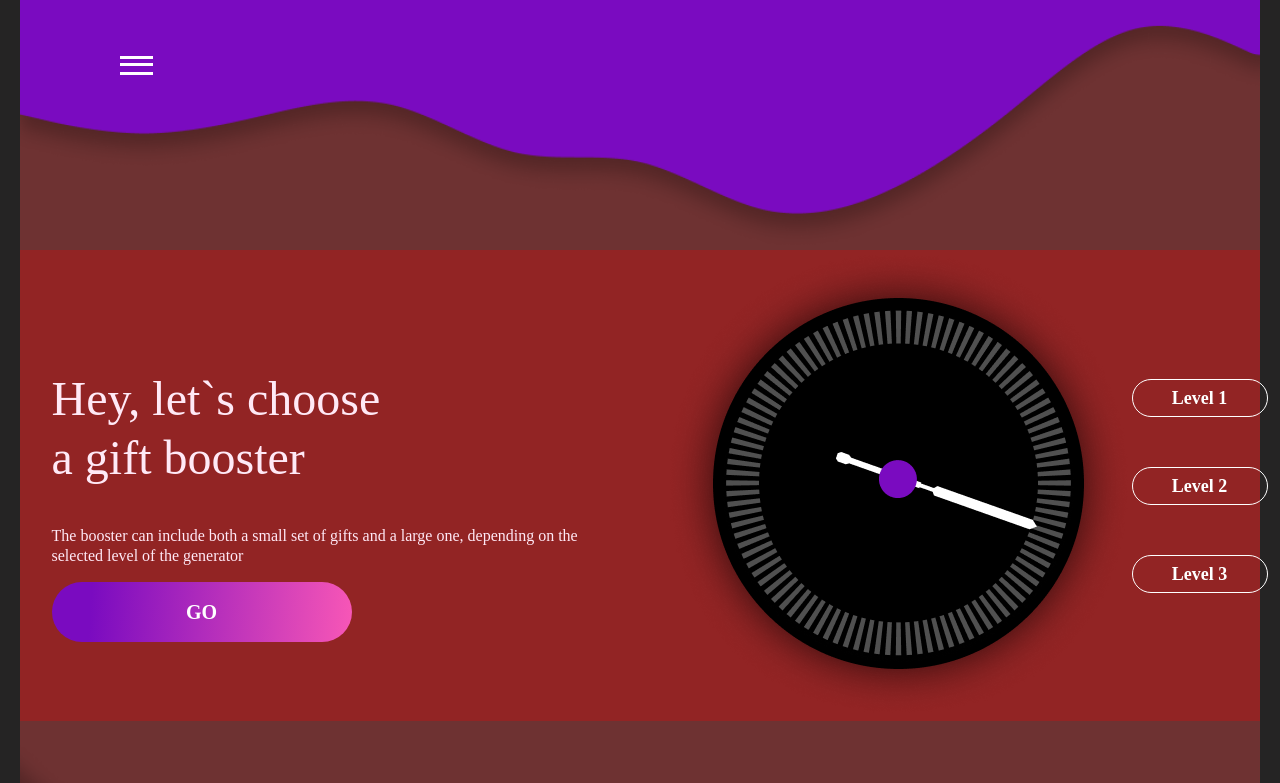
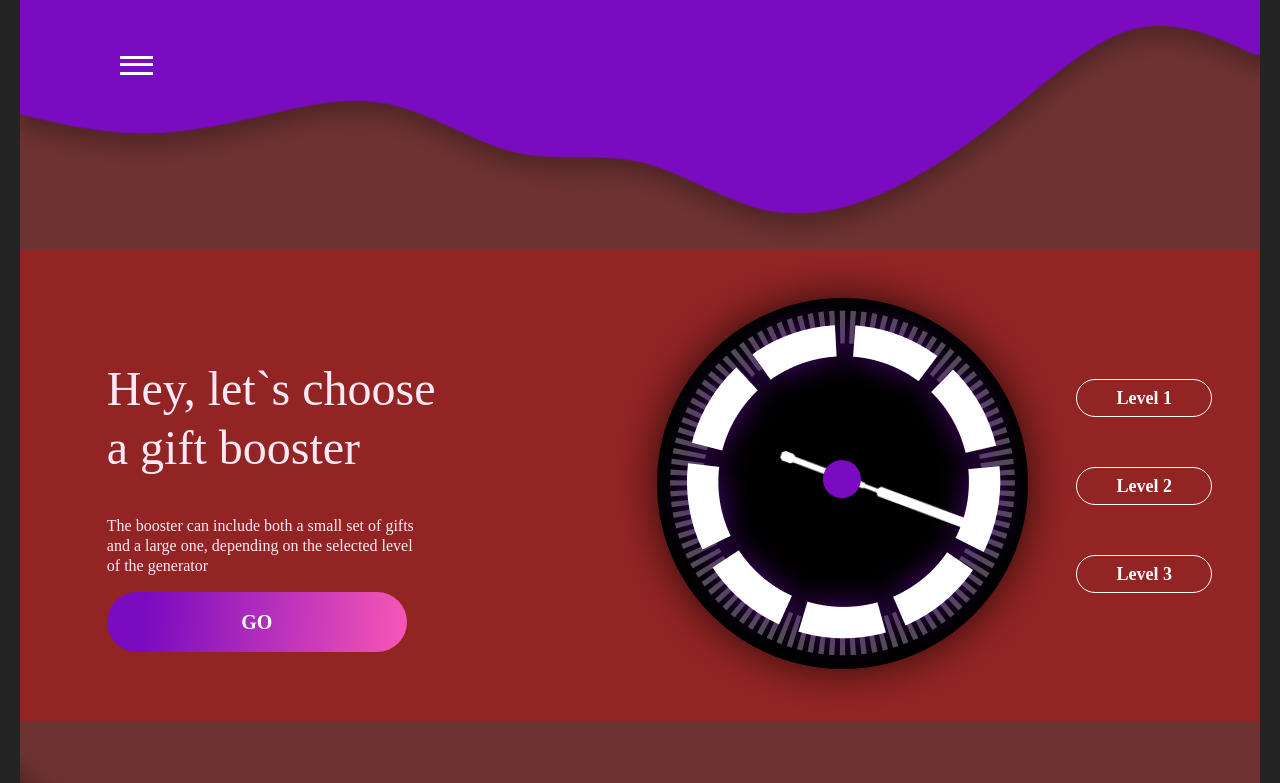
Before and after one commit to Shkirenkoroma/generationSkills, a React (Create React App) app: page / in a window 1280 px wide. Shown: the top 783 px of the page. Built offline with nearby package versions, Linux system fonts and the light colour scheme.

Commit message:
fix/TMS-1003

```diff
--- a/src/App.styles.jsx
+++ b/src/App.styles.jsx
@@ -186,6 +186,7 @@ export const LevelGroup = styled.div`
 	align-items: center;
 	justify-content: center;
 `;
+export const Forwarding = styled.div``;
 
 export const GenerationGroup = styled.div`
 	display: flex;
@@ -205,14 +206,23 @@ export const ShortLine = styled.img`
 	top: 60px;
 	right: 57px;
 `;
+
 export const Center = styled.img`
 	position: absolute;
 	top: 210px;
 	right: 215px;
 	z-index: 1;
 `;
+export const OpacityCycle = styled.img`
+	position: absolute;
+	top: 40px;
+	right: 40px;
+`;
+
 export const Arrow = styled.img`
 	position: absolute;
 	top: 41px;
 	right: 48px;
+	transition: all 700ms;
+	transform: rotate(${(props) => props.rotate}deg);
 `;
--- a/src/App.tsx
+++ b/src/App.tsx
@@ -1,3 +1,4 @@
+import { FC, useState } from 'react';
 import * as S from './App.styles.jsx';
 import topLine from './img/topborder.png';
 import bottomLine from './img/bottomborder.png';
@@ -5,8 +6,19 @@ import cicle from './img/blackbowl.png';
 import shortline from './img/linepop.png';
 import center from './img/cycle.png';
 import arrow from './img/arrow.png';
+import opacitycycle from './img/fillopacity.png';
 
-const App = () => {
+const App: FC = (): JSX.Element => {
+	const [rotate, setRotate] = useState<number>(1);
+
+	const handleClick = (text: string): void => {
+		text === 'firstLevel'
+			? setRotate(1)
+			: text === 'secondLevel'
+			? setRotate(120)
+			: setRotate(240);
+	};
+
 	return (
 		<S.Container>
 			<S.ContainerContent>
@@ -22,33 +34,34 @@ const App = () => {
 					</S.BurgerMenu>
 				</S.Top>
 				<S.MiddlePart>
-					<div>
+					<S.Forwarding>
 						<S.Title>
 							Hey, let`s choose <br /> a gift booster
 						</S.Title>
 						<S.Describe>
-							The booster can include both a small set of gifts and a large one,
-							depending on the selected level of the generator
+							The booster can include both a small set of gifts <br /> and a
+							large one, depending on the selected level <br /> of the generator
 						</S.Describe>
 						<S.Forward>
 							<S.TextForward>GO</S.TextForward>
 						</S.Forward>
-					</div>
+					</S.Forwarding>
 					<S.GenerationGroup>
 						<S.BowlGroup>
 							<S.BackBowl src={cicle} alt="" />
 							<S.ShortLine src={shortline} alt="" />
 							<S.Center src={center} />
-							<S.Arrow src={arrow} />
+							<S.OpacityCycle src={opacitycycle} />
+							<S.Arrow src={arrow} rotate={rotate} />
 						</S.BowlGroup>
 						<S.LevelGroup>
-							<S.LevelOne>
+							<S.LevelOne onClick={() => handleClick('firstLevel')}>
 								<S.LevelText>Level 1</S.LevelText>
 							</S.LevelOne>
-							<S.LevelSecond>
+							<S.LevelSecond onClick={() => handleClick('secondLevel')}>
 								<S.LevelText>Level 2</S.LevelText>
 							</S.LevelSecond>
-							<S.LevelThird>
+							<S.LevelThird onClick={() => handleClick('thirdLevel')}>
 								<S.LevelText>Level 3</S.LevelText>
 							</S.LevelThird>
 						</S.LevelGroup>
```
Also changed, not shown: src/img/fillopacity.png (added).
